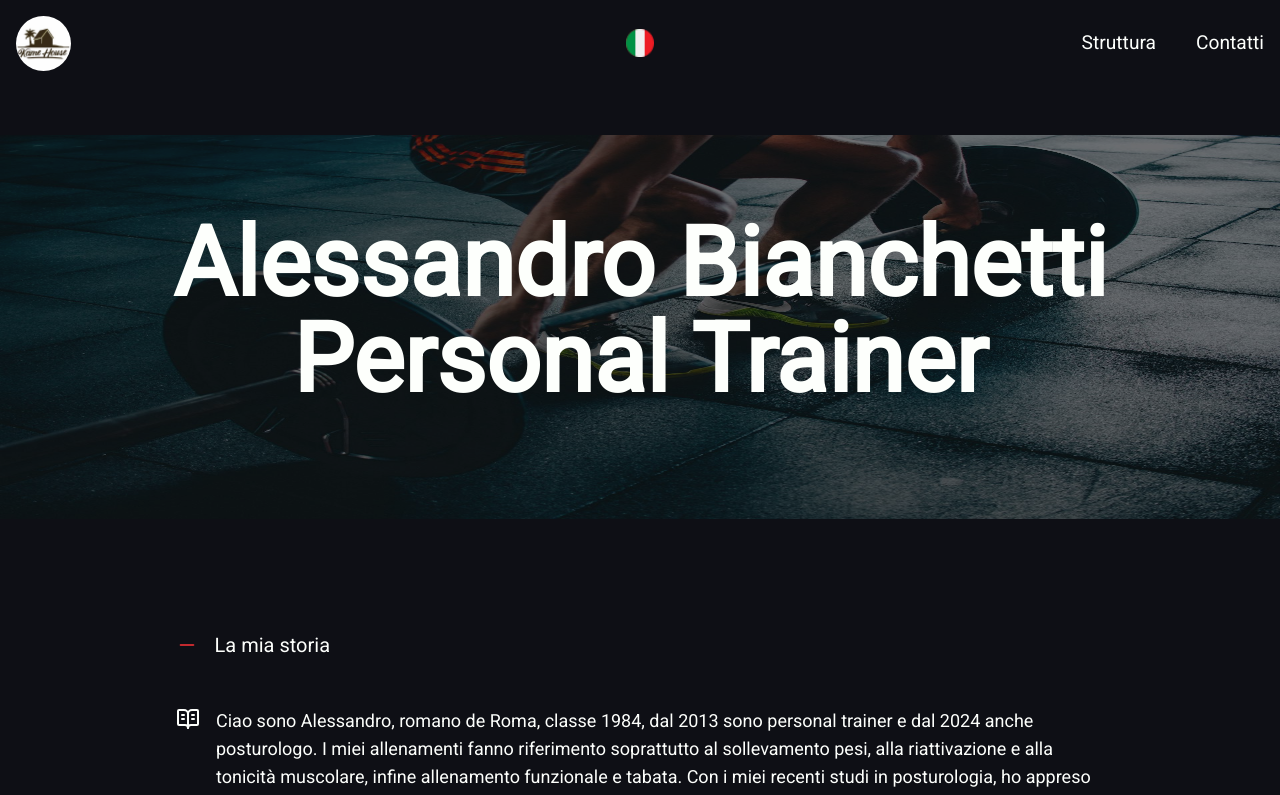
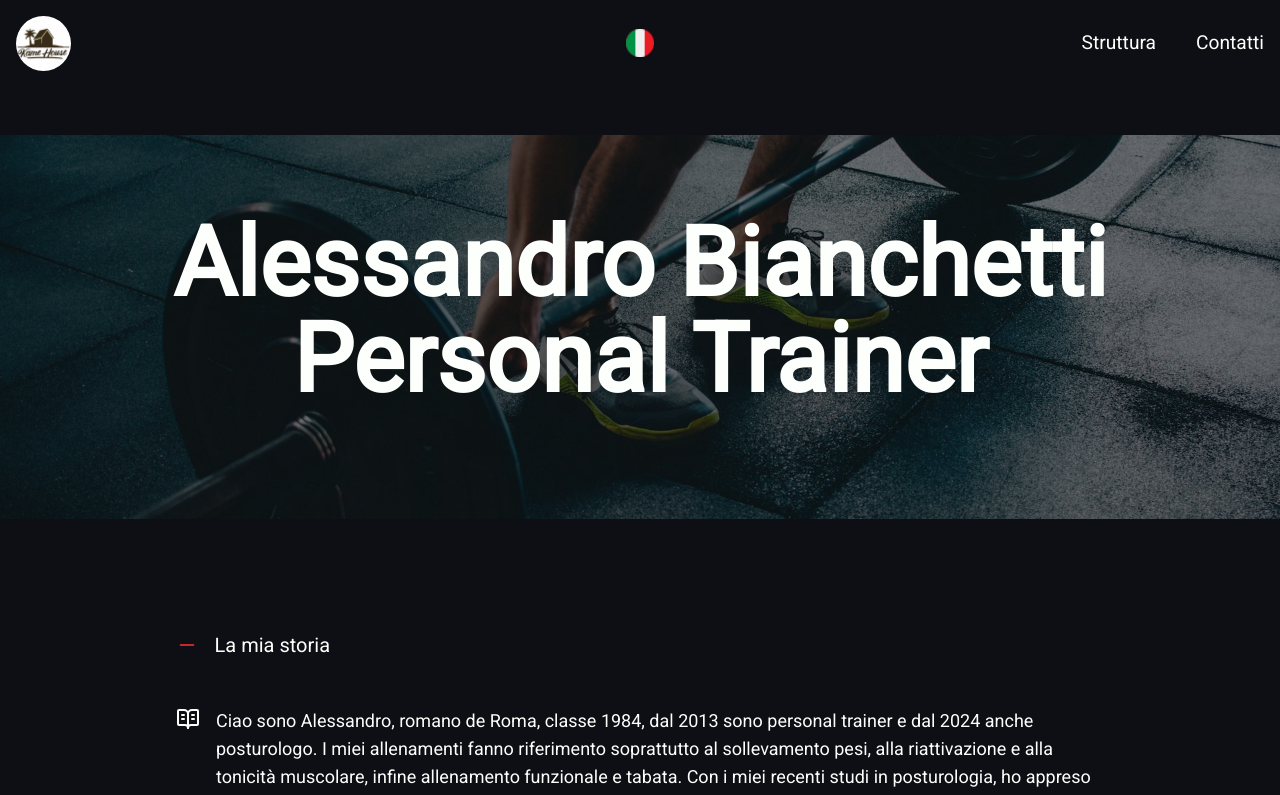
Before and after one commit to Marcofa87/alessandrobianchetti, a Next.js app: page / in a window 1280 px wide. Shown: the top 795 px of the page. Built offline with nearby package versions, Linux system fonts and the light colour scheme; no server answers.

Commit message:
sized background image

```diff
--- a/app/home/layout.tsx
+++ b/app/home/layout.tsx
@@ -11,16 +11,22 @@ export default function HomePage() {
   const t = useTranslations("HomePage");
   return (
     <div className="w-full mx-auto space-y-12 relative">
-      <div className="relative">
+      <div className="relative w-full h-96">
+        {" "}
+        {/* Altezza fissa per il contenitore */}
         <Image
           src={gymMainImage}
           alt="immagine della palestra"
-          className="m-auto h-96 opacity-40"
+          layout="fill" // Riempe il contenitore
+          objectFit="cover" // Adatta l’immagine
+          quality={75} // Riduce la qualità per migliorare la velocità
+          className="opacity-40"
         />
         <h1 className="absolute inset-0 top-20 text-center md:text-6xl lg:text-8xl font-black text-balance">
           {t("title")}
         </h1>
       </div>
+
       <Accordion />
       <MapLocation />
     </div>
--- a/app/layout.tsx
+++ b/app/layout.tsx
@@ -13,6 +13,7 @@ import {
   locales,
   defaultLocale,
 } from "@/components/../messages/i18n/config";
+
 export const metadata: Metadata = {
   title: "Alessandro Bianchetti Personal Trainer",
   description: "Alessandro Bianchetti Personal Trainer",
--- a/app/ui/accordion/Accordion.tsx
+++ b/app/ui/accordion/Accordion.tsx
@@ -33,9 +33,9 @@ export default function Accordion() {
                 <Plus size={22} />
               )}
             </span>
-            <span className="m-4 text-xl font-medium w-full flex items-center gap-2">
+            <h3 className="m-4 text-xl font-medium w-full flex items-center gap-2">
               {item.title}
-            </span>
+            </h3>
           </button>
           <div
             className={`transition-all duration-300 ease-in-out ${
--- a/app/ui/contacts/contact-page.tsx
+++ b/app/ui/contacts/contact-page.tsx
@@ -5,7 +5,7 @@ export default function ContactPage() {
   const t = useTranslations("ContactPage");
   return (
     <div className="max-w-md mx-auto mt-10 p-6 sm:my-16 bg-stone-100 rounded-xl shadow-md">
-      <h2 className="mb-6 text-[var(--color)]">Info:</h2>
+      <h1 className="mb-6 text-[var(--color)]">Info:</h1>
       <div className="space-y-4">
         <div className="flex items-center">
           <div className="flex-shrink-0 w-10 h-10 bg-indigo-100 rounded-full flex items-center justify-center">
--- a/app/ui/success/SuccessPage.tsx
+++ b/app/ui/success/SuccessPage.tsx
@@ -6,7 +6,7 @@ export default function SuccessSubmit() {
   const t = useTranslations("SuccessSubmission");
   return (
     <div className="flex flex-col items-center mt-28 ">
-      <h2 className=" mb-4">{t("success")}</h2>
+      <h1 className=" mb-4">{t("success")}</h1>
       <p className="text-lg text-center mb-6">{t("formsubmission")}</p>
       <BicepsFlexed className="my-8" size={128} color="#c1292e" />
       <Link href="/" passHref>
```
Also changed, not shown: 1 other file (tests, documents, lock files or other folders).
